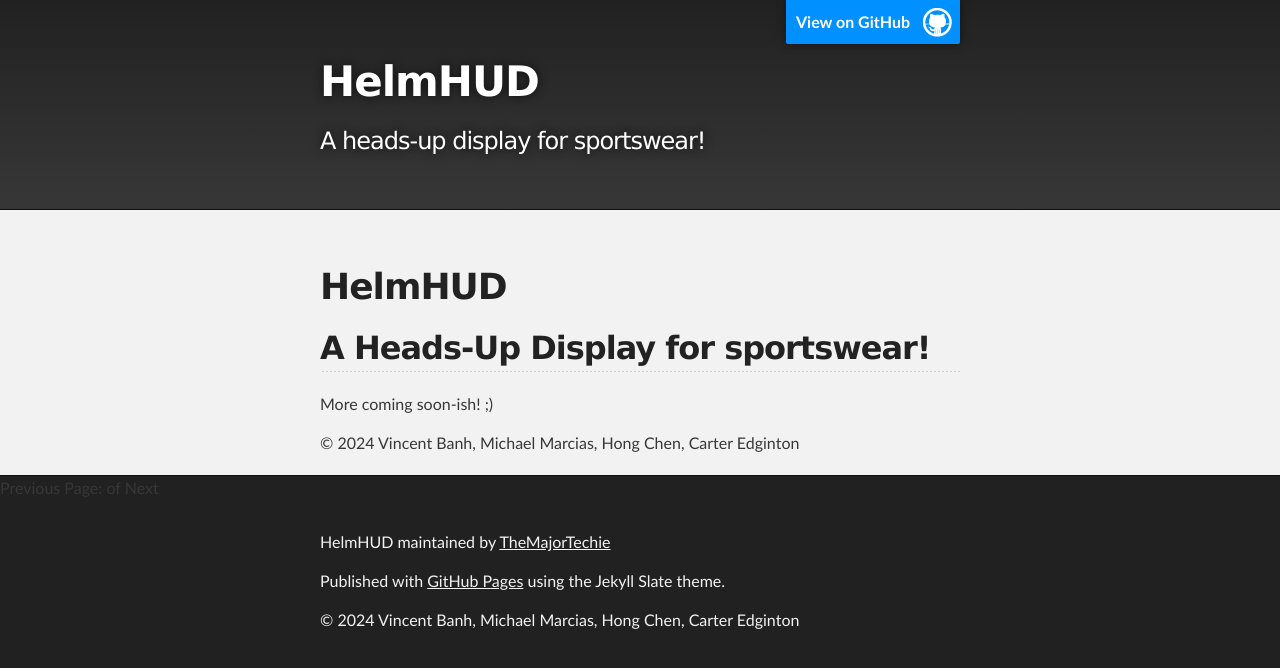
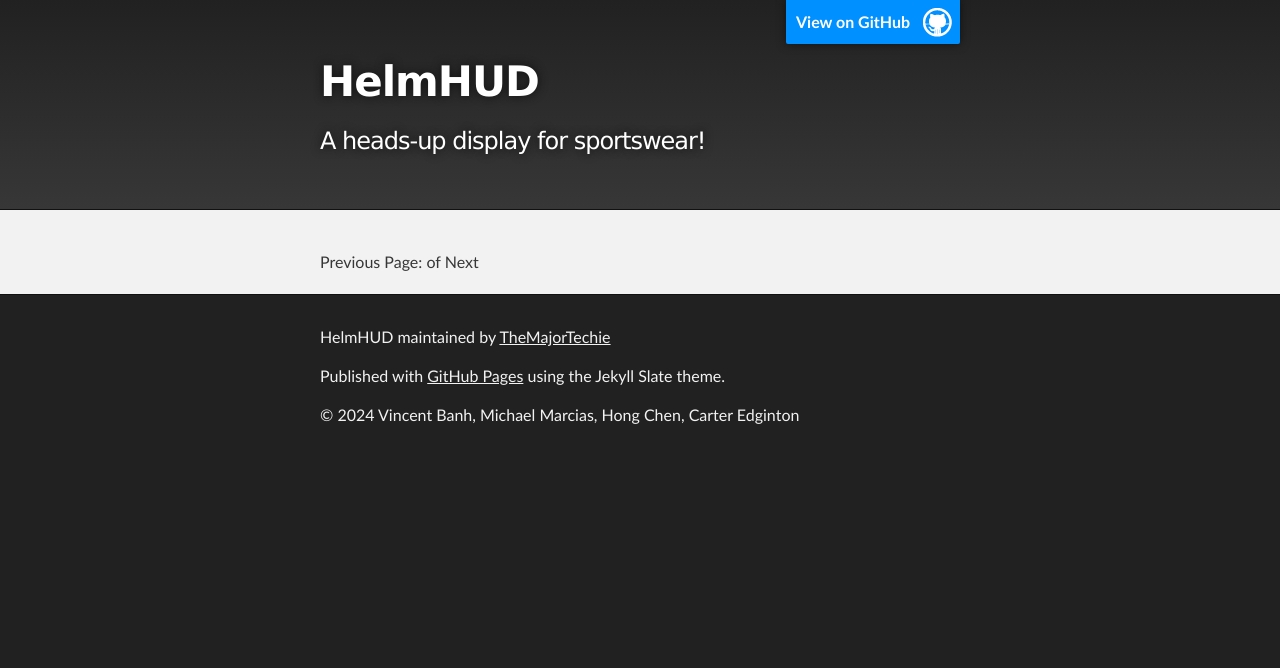
Before and after one commit to TheMajorTechie/HelmHUD, a Jekyll site: the page built from README.md, in a window 1280 px wide. Shown: the top 668 px of the page. Built offline with Jekyll 4.4.1, drawn with Linux system fonts in a browser that asks for light colours; our own code applies the rules of GitHub Pages for plain Markdown files.

Commit message:
trying to get pagination to work

```diff
--- a/_layouts/default.html
+++ b/_layouts/default.html
@@ -35,7 +35,6 @@
     <!-- MAIN CONTENT -->
     <div id="main_content_wrap" class="outer">
       <section id="main_content" class="inner">
-        {{ content }}
         {% for post in paginator.posts %}
            <h1><a href="{{ post.url }}">{{ post.title }}</a></h1>
            <p class="author">
@@ -45,9 +44,8 @@
              {{ post.content }}
            </div>
         {% endfor %}
-      </section>
-    </div>
 
+      <!-- Pagination links -->
       <div class="pagination">
          {% if paginator.previous_page %}
          <a href="{{ paginator.previous_page_path }}" class="previous">
@@ -65,6 +63,8 @@
            <span class="next ">Next</span>
          {% endif %}
       </div>
+      </section>
+    </div>
 
     <!-- FOOTER  -->
     <div id="footer_wrap" class="outer">
```
Lines whose indentation alone changed are shown as unchanged.
